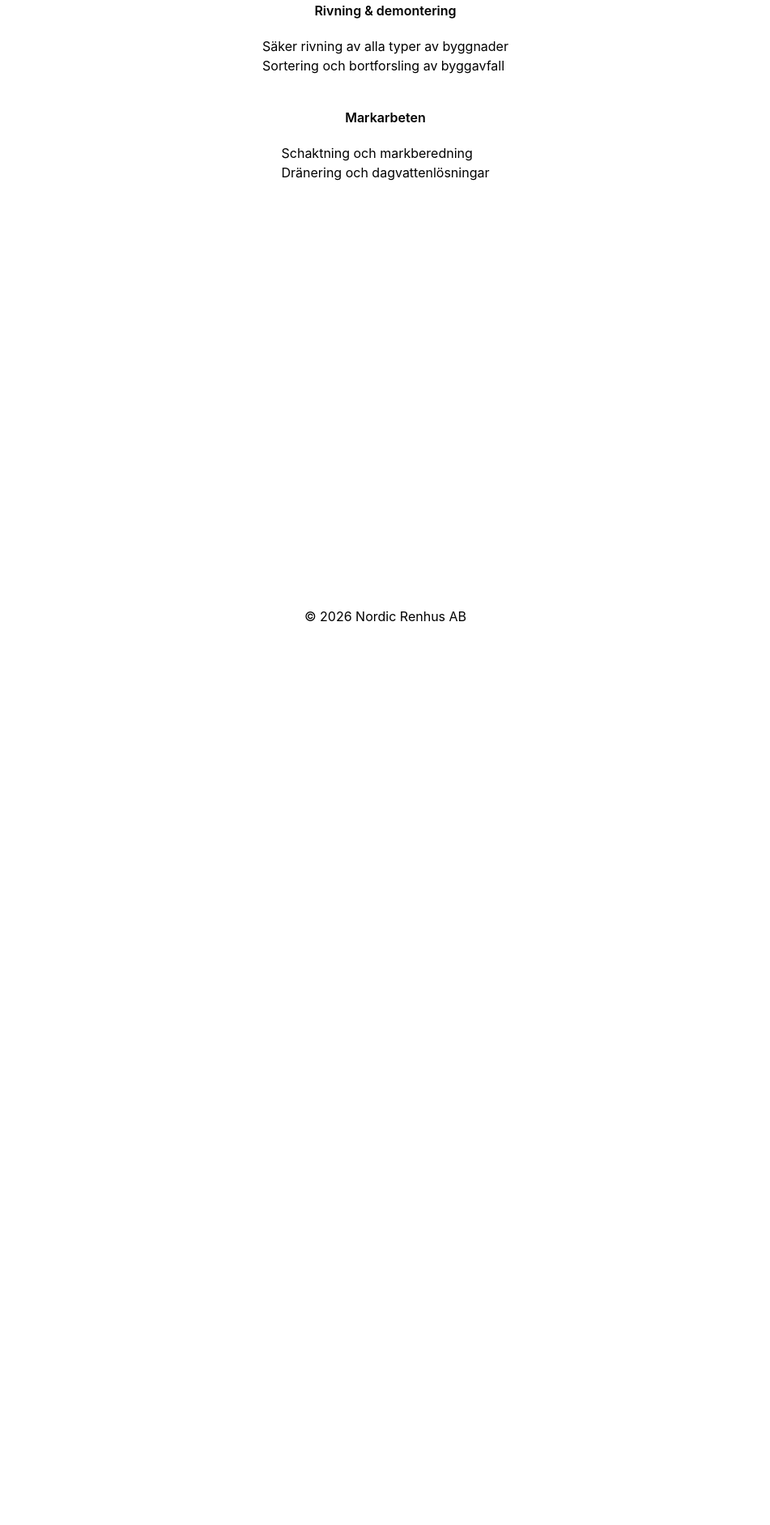
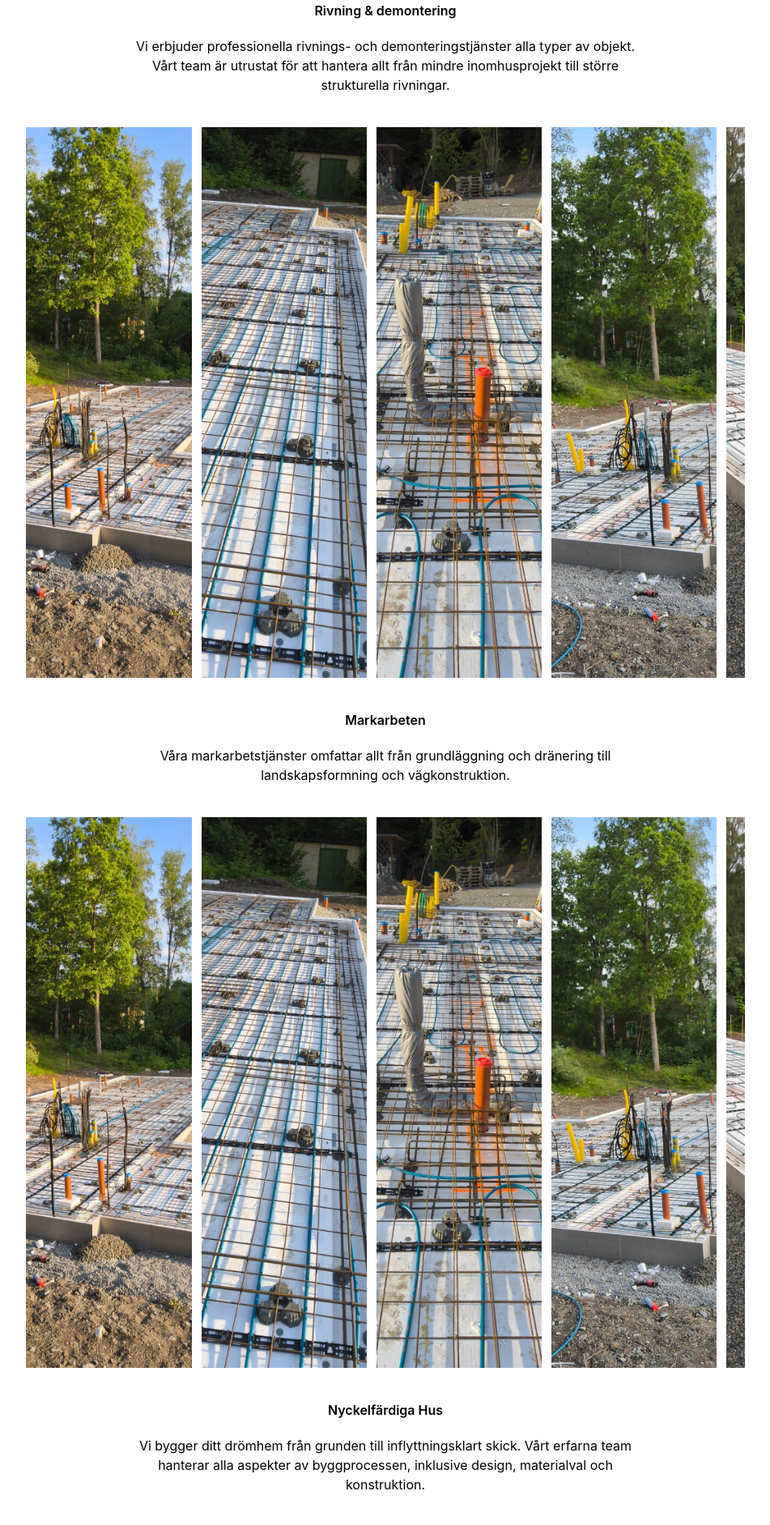
Before and after one commit to NikitaMokhonko/nordic-renhus, a React (Vite) app: page /services in a window 1280 px wide. Shown: the part 220-2103 px from the top of the page at 81% size, without its empty margins (164-1115 px from the left). Before the commit the page ends 1009 px from the top, so only its background shows below. Built offline with nearby package versions, Linux system fonts and the light colour scheme.

Commit message:
Updated pages with more pictures

```diff
--- a/src/components/Welcome.tsx
+++ b/src/components/Welcome.tsx
@@ -15,7 +15,7 @@ export function Welcome() {
         <p className="text-white text-center text-lg sm:text-4xl mt-4 px-4 py-2">
           Din byggfirma för <br />
           <RotatingText
-            texts={["Rivning", "Demontering", "Markarbete"]}
+            texts={["Byggnation", "Demontering", "Markarbete", "Renovering", "Isolering"]}
             mainClassName="justify-center inline-block"
             staggerFrom={"last"}
             initial={{ y: "100%" }}
@@ -25,7 +25,7 @@ export function Welcome() {
             splitLevelClassName="overflow-hidden pb-1 pt-1"
             rotationInterval={4000}
           />
-          <br />i Stockholm
+          <br />i Sverige
         </p>
       </div>
     </div>
--- a/src/routes/services.tsx
+++ b/src/routes/services.tsx
@@ -1,26 +1,70 @@
+import { Gallery } from "@/components/Gallery";
 import { createFileRoute } from "@tanstack/react-router";
+import p1 from "../../public/Bygg-1.jpeg";
+import p2 from "../../public/Bygg-2.jpeg";
+import p3 from "../../public/Bygg-3.jpeg";
+import p4 from "../../public/Bygg-4.jpeg";
+import p5 from "../../public/Bygg-5.jpeg";
+import { useNavigate } from "@tanstack/react-router";
 
 export const Route = createFileRoute("/services")({
   component: Services,
 });
 
 function Services() {
+  const navigate = useNavigate();
   return (
     <>
-      <div className="flex flex-col min-h-screen items-center mt-10">
+      <div className="flex flex-col min-h-screen items-center mt-10 text-center sm:max-w-[70%] mx-auto">
         <h1 className="text-xl font-bold mb-10">Våra tjänster</h1>
-
-        <h3 className="mb-5 font-semibold">Rivning & demontering</h3>
-        <ul className="mb-10">
-          <li>Säker rivning av alla typer av byggnader</li>
-          <li>Sortering och bortforsling av byggavfall</li>
-        </ul>
-
-        <h3 className="mb-5 font-semibold">Markarbeten</h3>
-        <ul>
-          <li>Schaktning och markberedning</li>
-          <li>Dränering och dagvattenlösningar</li>
-        </ul>
+        <div className="max-w-[70%]">
+          <h3 className="mb-5 font-semibold">Rivning & demontering</h3>
+          <h4 className="mb-10">
+            Vi erbjuder professionella rivnings- och demonteringstjänster alla
+            typer av objekt. <br />
+            Vårt team är utrustat för att hantera allt från mindre
+            inomhusprojekt till större strukturella rivningar.
+          </h4>
+        </div>
+        <Gallery images={[p1, p2, p3, p4, p5]} />
+        <div className="max-w-[70%]">
+          <h3 className="mb-5 font-semibold">Markarbeten</h3>
+          <h4 className="mb-10">
+            Våra markarbetstjänster omfattar allt från grundläggning och
+            dränering till landskapsformning och vägkonstruktion.
+          </h4>
+        </div>
+        <Gallery images={[p1, p2, p3, p4, p5]} />
+        <div className="max-w-[70%]">
+          <h3 className="mb-5 font-semibold">Nyckelfärdiga Hus</h3>
+          <h4 className="mb-10">
+            Vi bygger ditt drömhem från grunden till inflyttningsklart skick.
+            Vårt erfarna team hanterar alla aspekter av byggprocessen, inklusive
+            design, materialval och konstruktion.
+          </h4>
+        </div>
+        <Gallery images={[p1, p2, p3, p4, p5]} />
+        <div className="max-w-[70%]">
+          <h3 className="mb-5 font-semibold">Isolering</h3>
+          <h4 className="mb-10">
+            Vi erbjuder högkvalitativa isoleringstjänster för att förbättra
+            energieffektiviteten i ditt hem eller kommersiella byggnad. Våra
+            lösningar inkluderar både termisk och akustisk isolering.
+          </h4>
+        </div>
+        <Gallery images={[p1, p2, p3, p4, p5]} />
+        <div className="max-w-[70%]">
+          <h1 className=" text-2xl mt-5 mb-10 font-semibold">
+            Hittar du inte det du söker?{" "}
+            <span
+              className="underline cursor-pointer"
+              onClick={() => navigate({ to: "/contact" })}
+            >
+              Kontakta oss
+            </span>{" "}
+            för skräddarsydda lösningar!
+          </h1>
+        </div>
       </div>
     </>
   );
```
Also changed, not shown: src/routes/index.tsx (+4 -3 lines).
